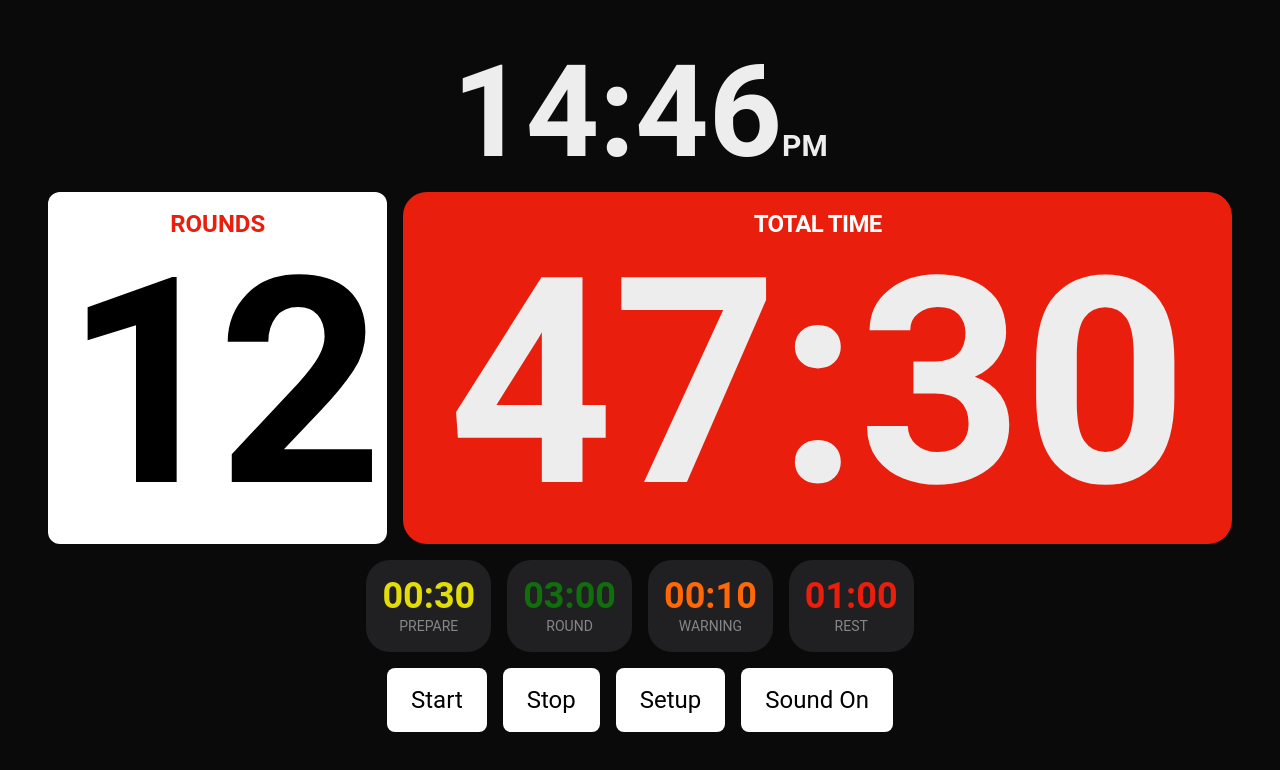
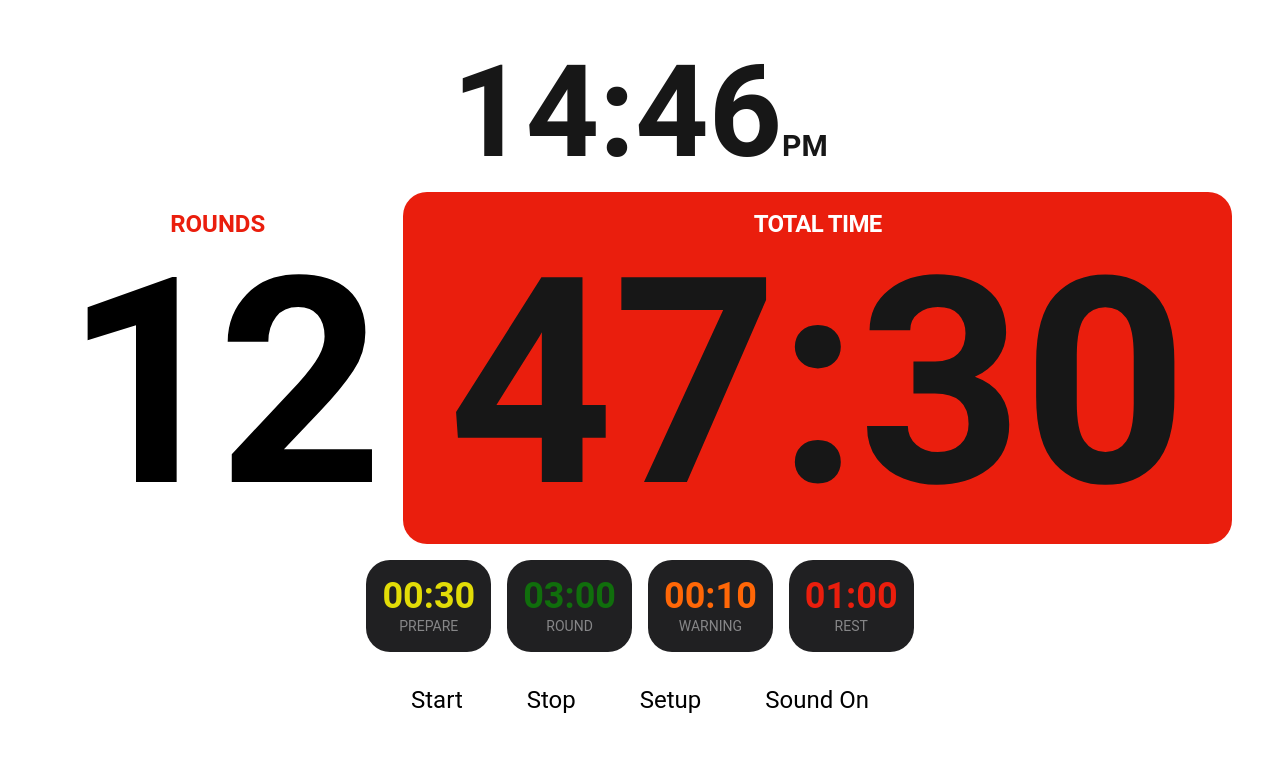
Before and after one commit to joniborda/boxing-timer, a Next.js app: page / in a window 1280 px wide. Shown: the top 770 px of the page. Built offline with nearby package versions, Linux system fonts and the light colour scheme.

Commit message:
fix: support at first

```diff
--- a/src/app/globals.css
+++ b/src/app/globals.css
@@ -15,9 +15,9 @@
 }
 
 body {
+  color: #ededed; /* Fallback for browsers that do not support variables */
   color: var(--foreground);
-  color: #ededed; /* Fallback for browsers that do not support variables */
+  background: #0a0a0a; /* Fallback for browsers that do not support variables */
   background: var(--background);
-  background: #0a0a0a; /* Fallback for browsers that do not support variables */
   font-family: 'Roboto', Arial, Helvetica, sans-serif;
 }
```
